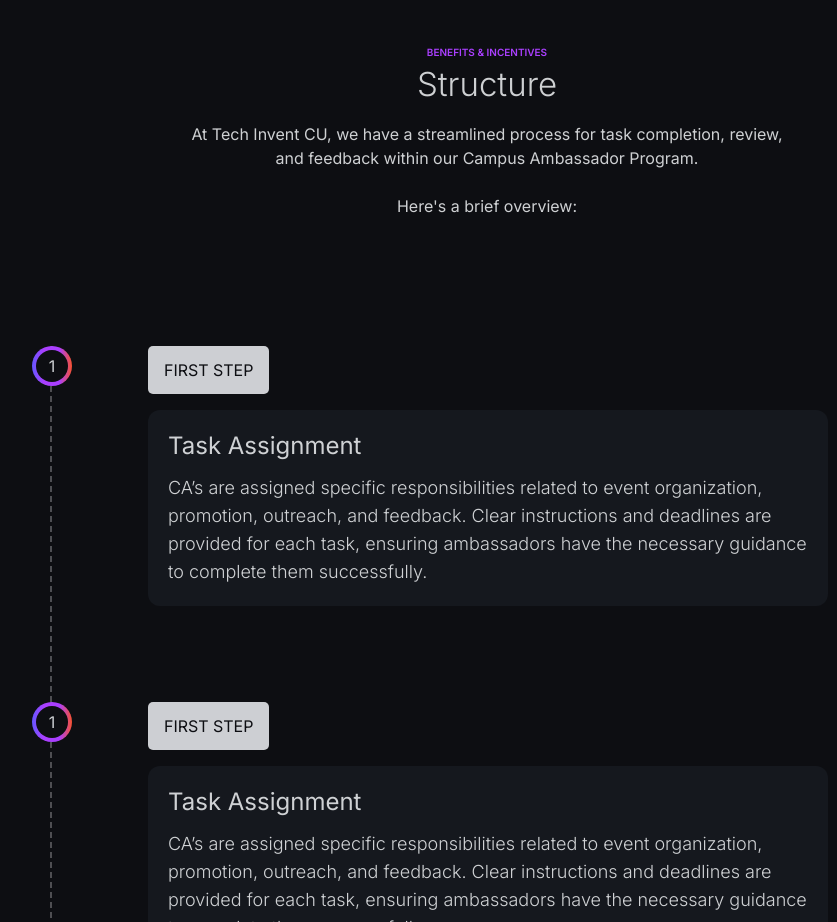
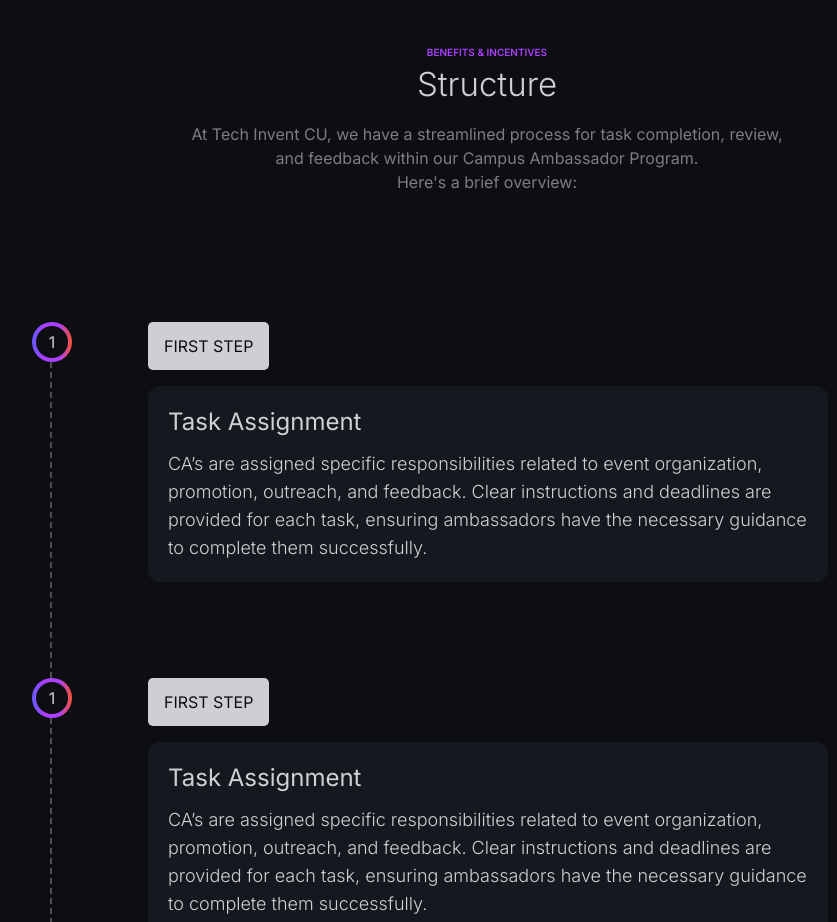
Before and after one commit to mdansarijaved/CA-Campus-Ambassador, a website built with Vite: page index.html in a window 1280 px wide. Shown: the part 3877-4799 px from the top of the page, without its empty margins (153-990 px from the left). Built offline with nearby package versions, Linux system fonts and the light colour scheme; files whose address does not match are found by name.

Commit message:
Update index.html

```diff
--- a/index.html
+++ b/index.html
@@ -209,10 +209,9 @@
         >Benefits & INcentives</b
       >
       <h2 class="font-light text-center text-[33px]">Structure</h2>
-      <p class="max-w-[596px] mx-auto mt-3 text-center">
+      <p class="max-w-[596px] mx-auto mt-3 text-center text-light-grey">
         At Tech Invent CU, we have a streamlined process for task completion,
         review, and feedback within our Campus Ambassador Program.
-        <br />
         <br />
         Here's a brief overview:
       </p>
```
